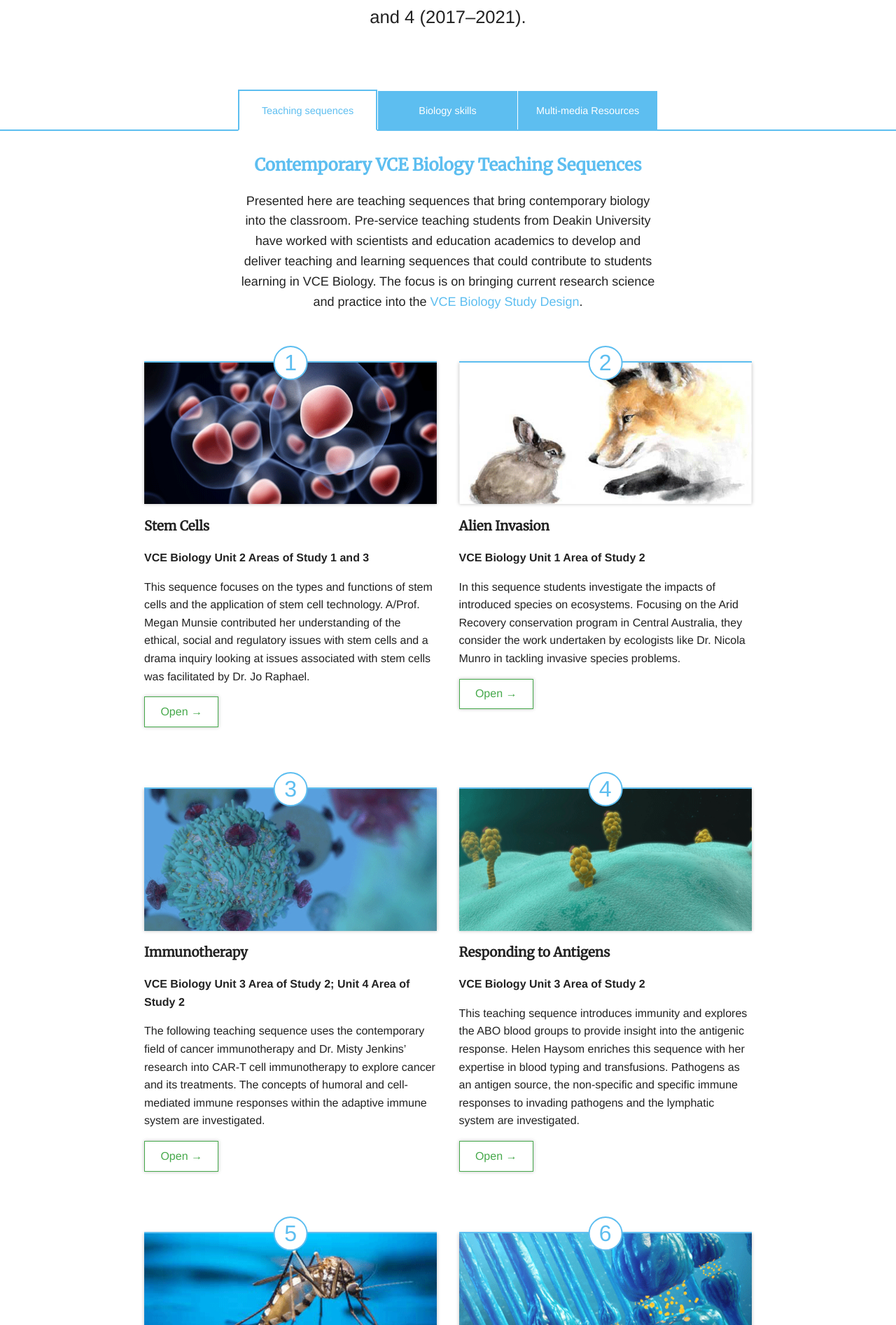
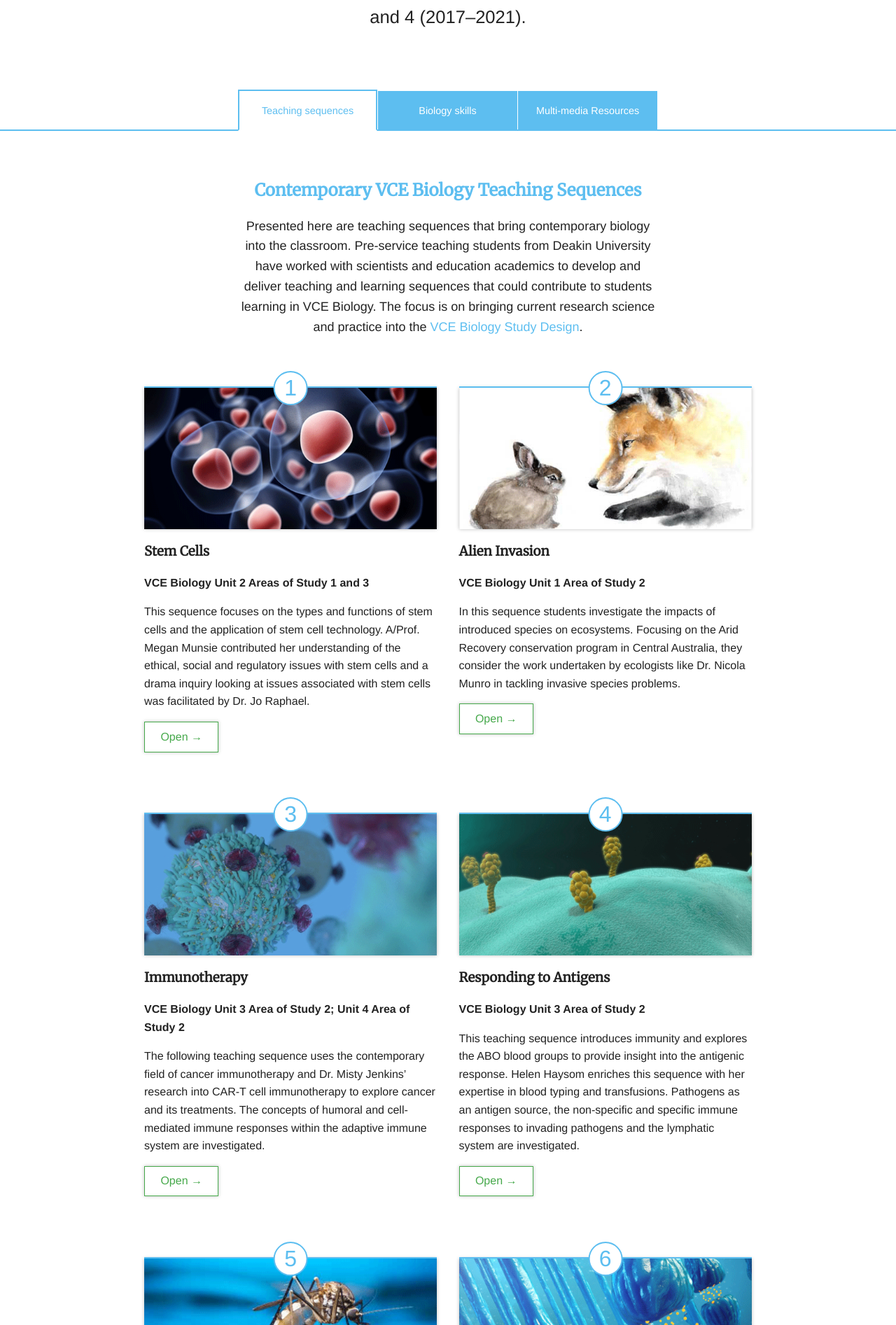
Before and after one commit to contemporaryVCEbiology/contemporaryVCEbiology, a Jekyll site: the page built from index.html, in a window 1280 px wide. Shown: the part 796-2689 px from the top of the page at 70% size. Built offline with Jekyll 4.4.1, drawn with Linux system fonts in a browser that asks for light colours.

Commit message:
ajust pading

```diff
--- a/_sass/_main-content.scss
+++ b/_sass/_main-content.scss
@@ -17,7 +17,7 @@
     }
 }
 .barba-container .container {
-    padding: 0 1em 1em 1em;
+    padding: 1em;
 }
 article {
     position: relative;
```
